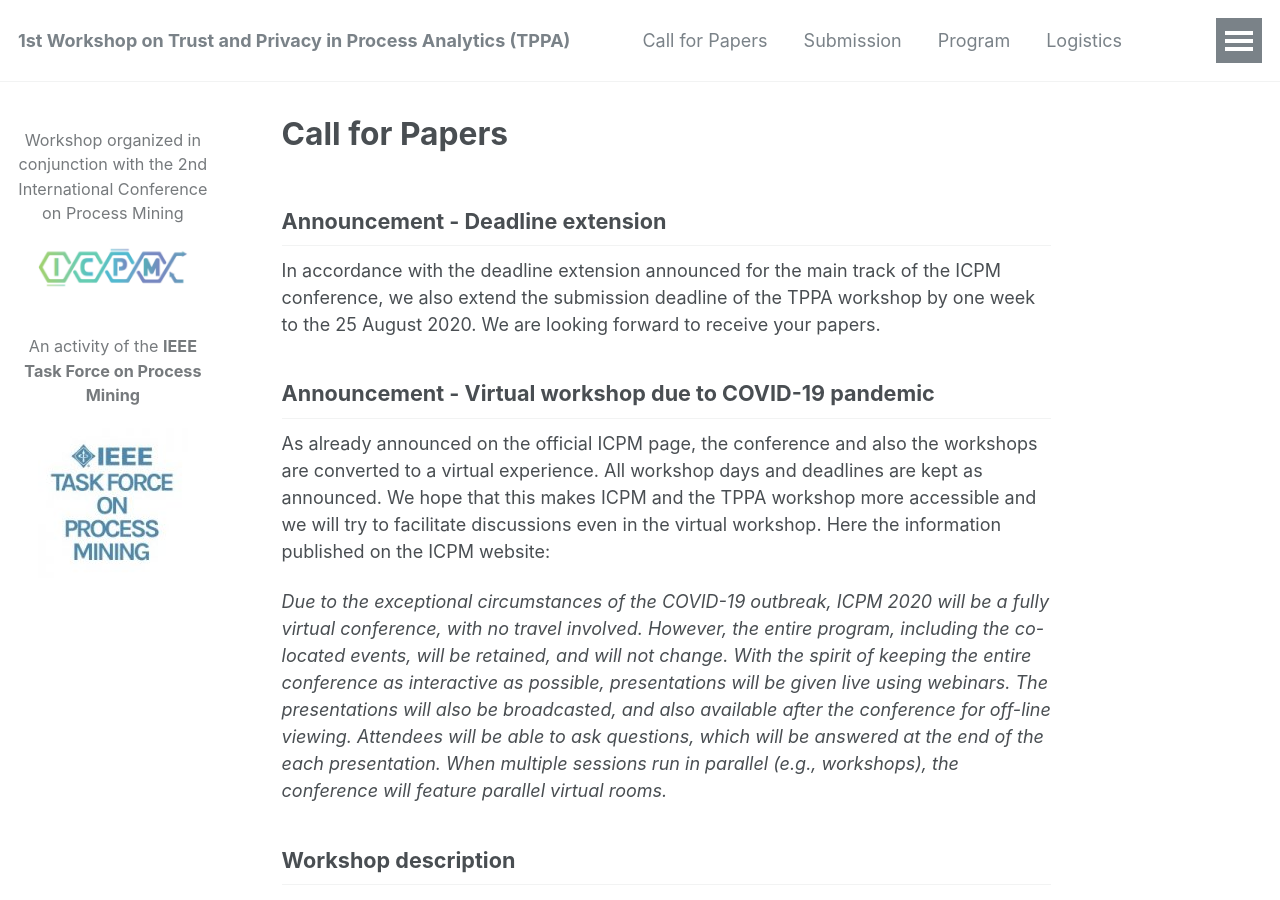
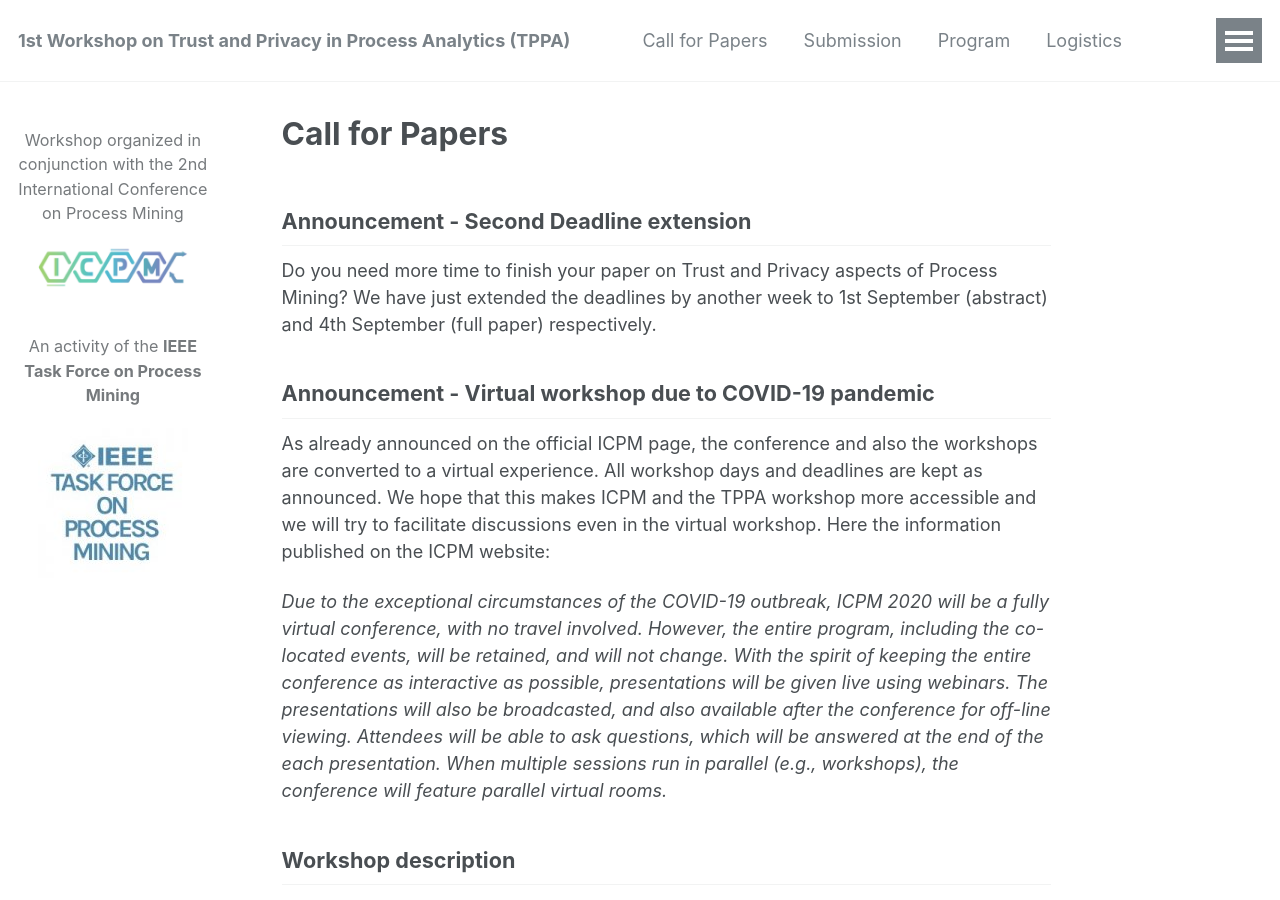
Before and after one commit to academicpages/events, a Jekyll site: the page built from _pages/about.md, in a window 1280 px wide and 900 px high. Built offline with Jekyll 4.4.1, drawn with Linux system fonts in a browser that asks for light colours; some of the changed text lies outside the part shown.

Commit message:
Update about.md

```diff
--- a/_pages/about.md
+++ b/_pages/about.md
@@ -7,9 +7,9 @@ redirect_from:
   - /about.html
 ---
 
-## Announcement - Deadline extension
+## Announcement - Second Deadline extension
 
-In accordance with the deadline extension announced for the main track of the ICPM conference, we also extend the submission deadline of the TPPA workshop by one week to the 25 August 2020. We are looking forward to receive your papers.
+Do you need more time to finish your paper on Trust and Privacy aspects of Process Mining? We have just extended the deadlines by another week to 1st September (abstract) and 4th September (full paper) respectively.
 
 ## Announcement - Virtual workshop due to COVID-19 pandemic
 
```
Also changed, not shown: other parts of _pages/about.md (+1 -1 lines).
